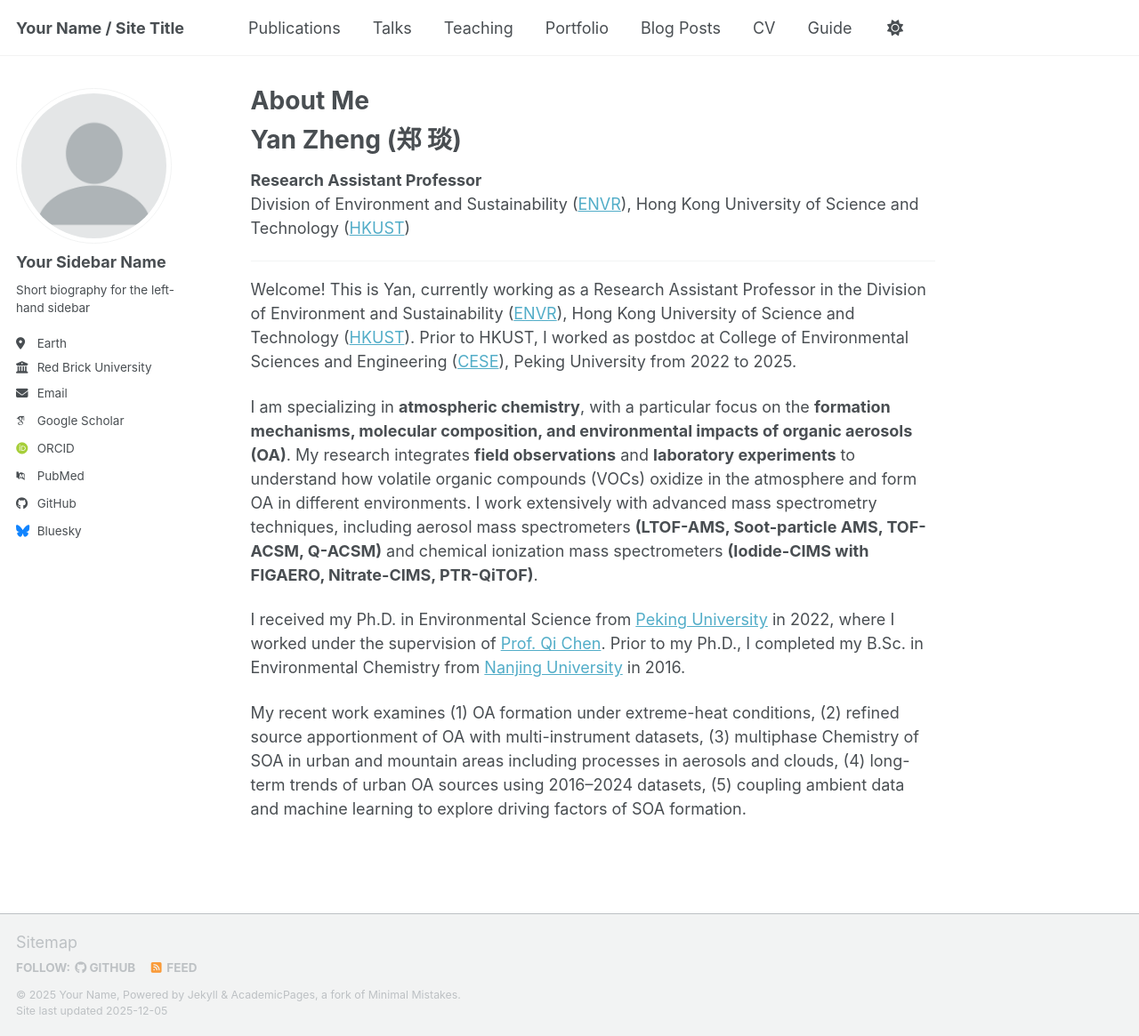
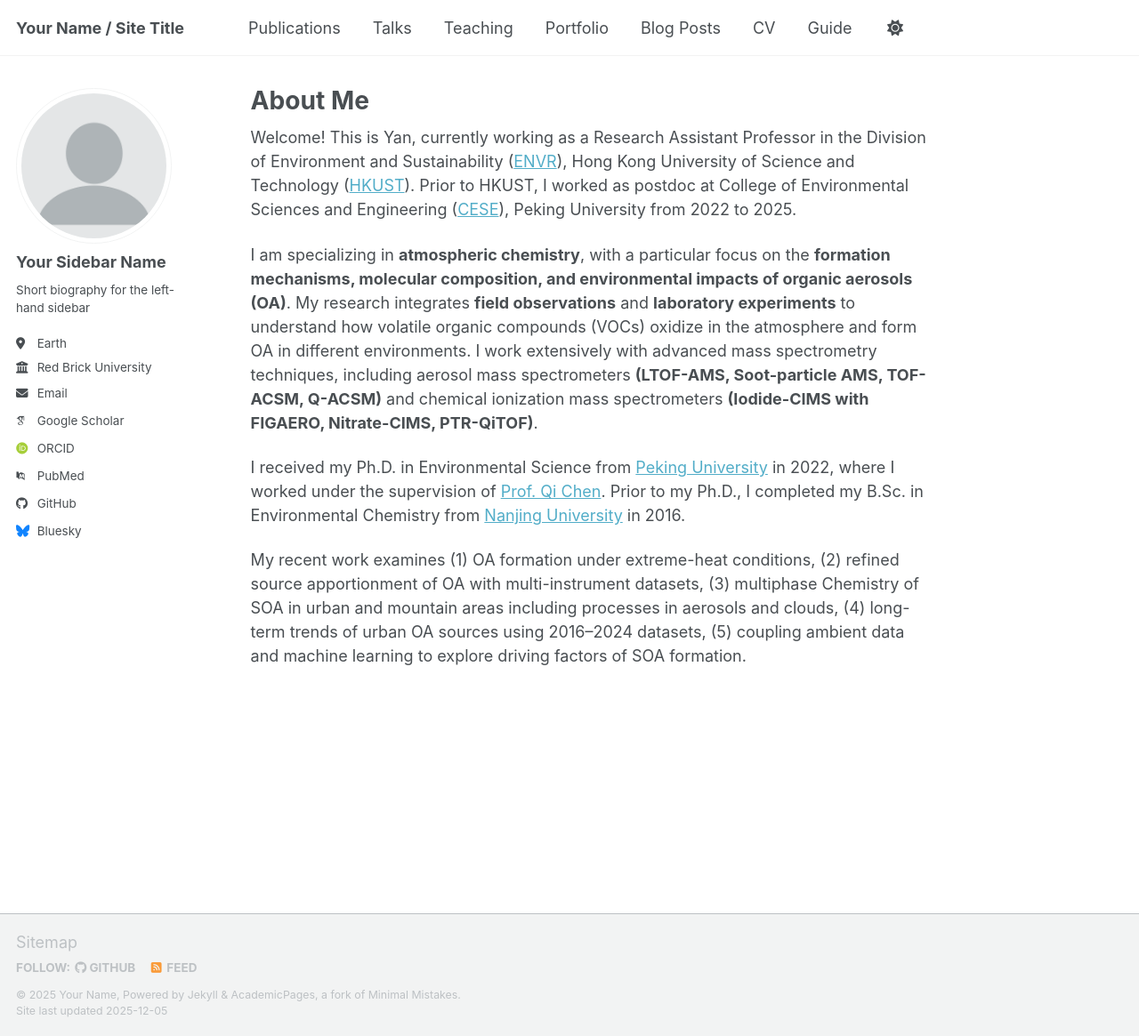
Before and after one commit to yanzheng41/yanzheng41.github.io, a Jekyll site: the page built from _pages/about.md, in a window 1280 px wide and 1165 px high. Shown: the whole window at 89% size. Built offline with Jekyll 4.4.1, drawn with Linux system fonts in a browser that asks for light colours; some web fonts are replaced; a script bundle is joined from its source files by our own code; library files that are not in the unit come from our copies.

Commit message:
about.md

```diff
--- a/_pages/about.md
+++ b/_pages/about.md
@@ -7,11 +7,6 @@ redirect_from:
   - /about.html
 ---
 
-# Yan Zheng (郑 琰)
-**Research Assistant Professor**
-Division of Environment and Sustainability ([ENVR](https://envr.ust.hk/)), Hong Kong University of Science and Technology ([HKUST](https://hkust.edu.hk/))
-
----
 
 Welcome! This is Yan, currently working as a Research Assistant Professor in the Division of Environment and Sustainability ([ENVR](https://envr.ust.hk/)), Hong Kong University of Science and Technology ([HKUST](https://hkust.edu.hk/)). Prior to HKUST, I worked as postdoc at College of Environmental Sciences and Engineering ([CESE](https://cese.pku.edu.cn/)), Peking University from 2022 to 2025.
 
```
